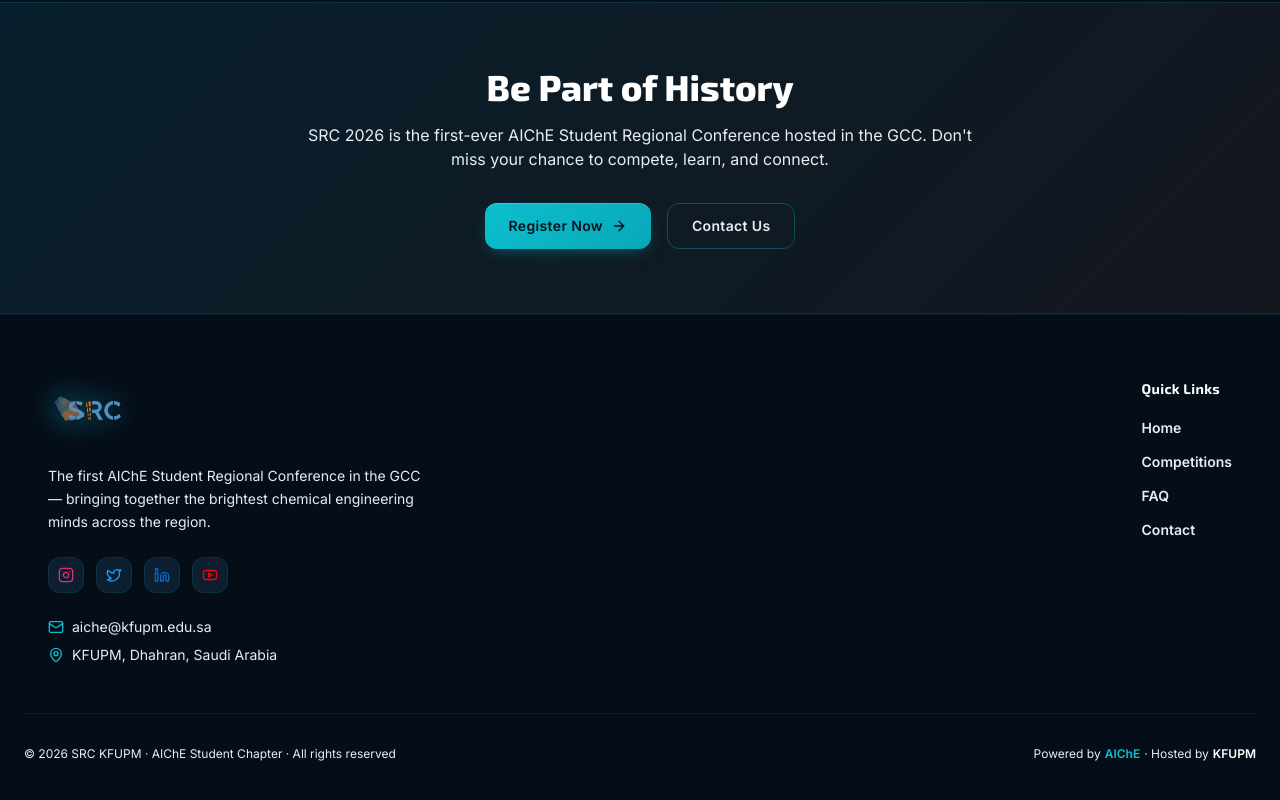
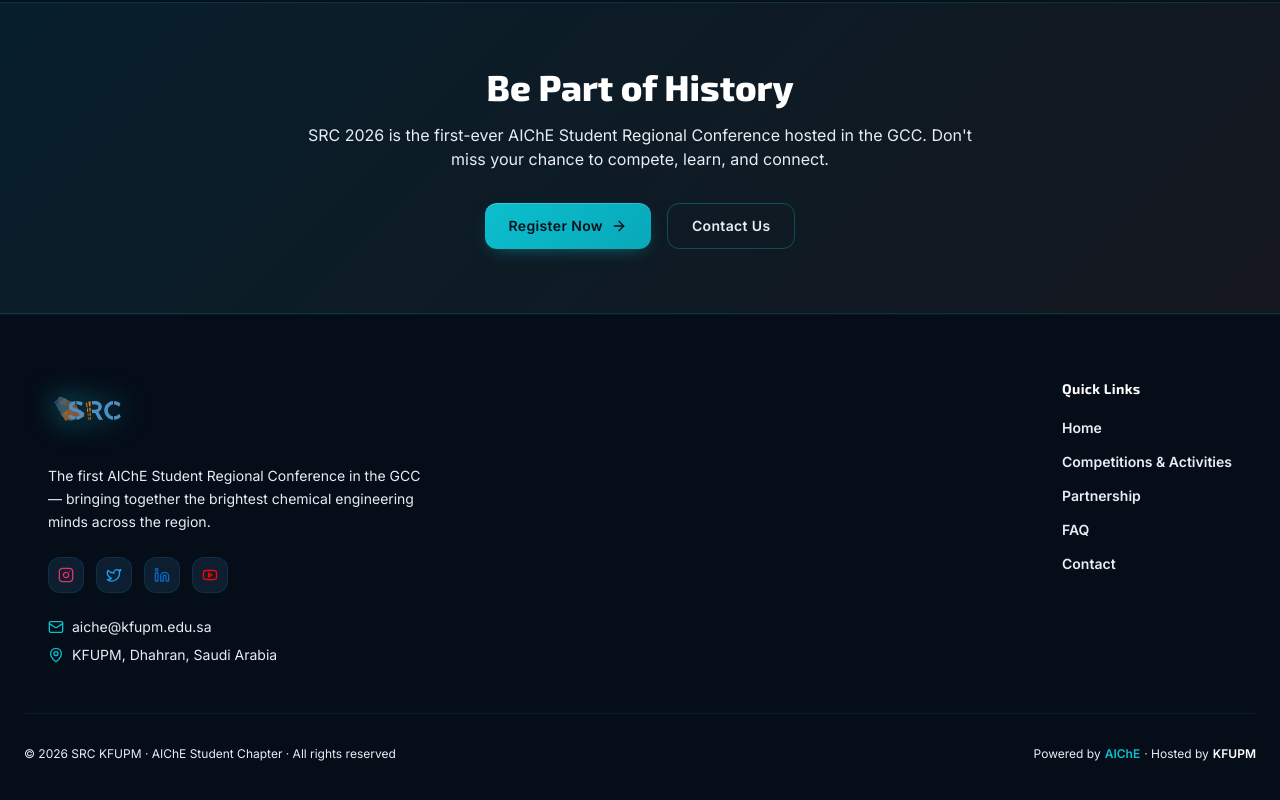
Before and after one commit to whysovague/SRC, a React (Vite) app: page / in a window 1280 px wide. Shown: the part 4604-5404 px from the top of the page. Built offline with nearby package versions, Linux system fonts and the light colour scheme; no server answers; a web font is replaced by a local one.

Commit message:
update the footer

```diff
--- a/src/app/components/layout/Footer.tsx
+++ b/src/app/components/layout/Footer.tsx
@@ -8,8 +8,8 @@ import { SRCLogo } from "@/app/components/common";
 export function Footer({ setSection }: { setSection: (s: Section) => void }) {
   const links: { label: string; section: Section }[] = [
     { label: "Home", section: "home" },
-    { label: "Competitions", section: "competitions" },
-  //  { label: "Partnership", section: "partnership" },
+    { label: "Competitions & Activities", section: "competitions" },
+    { label: "Partnership", section: "partnership" },
     { label: "FAQ", section: "faq" },
     { label: "Contact", section: "contact" },
   ];
```
